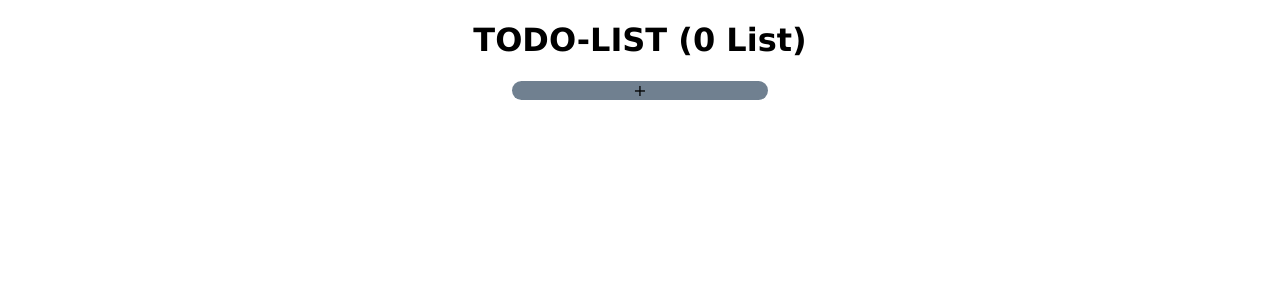
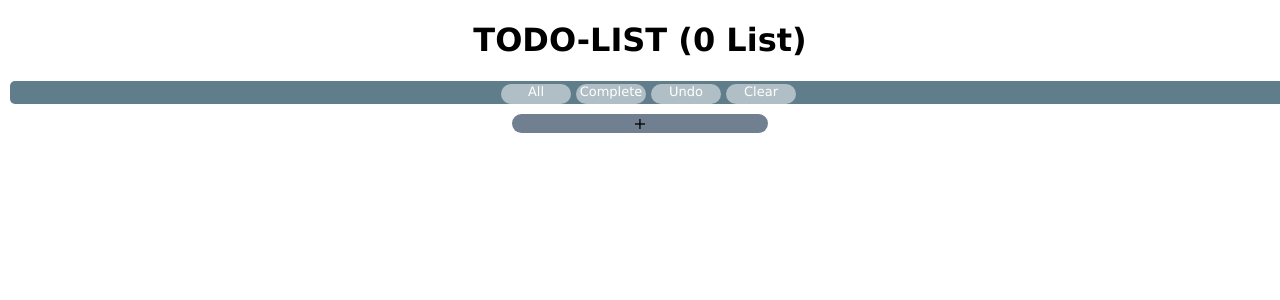
Before and after one commit to KarlChuang/TodoList, a React (Create React App) app: page / in a window 1280 px wide. Shown: the top 300 px of the page. Built offline with nearby package versions, Linux system fonts and the light colour scheme.

Commit message:
Add All show style button & Add clear button

```diff
--- a/src/App.js
+++ b/src/App.js
@@ -6,7 +6,6 @@ class App extends Component {
   constructor(props) {
     super(props);
     this.state = {
-      showStatus: "All",
       TitleArray: []
     }
   }
@@ -111,7 +110,7 @@ class App extends Component {
     this.setState((prevState) => {
       let newTitleArray = prevState.TitleArray;
       newTitleArray.push(
-        {content: "", inputShow: true, showStatus: this.state.showStatus, ItemArray: []}
+        {content: "", inputShow: true, showStatus: "All", ItemArray: []}
       );
       return {TitleArray: newTitleArray};
     })
@@ -144,6 +143,43 @@ class App extends Component {
       return {TitleArray: newTitleArray};
     })
   }
+  handleEveryAllButtonClick = () => {
+    this.setState((prevState) => {
+      let newTitleArray = prevState.TitleArray;
+      for (let i=0; i<newTitleArray.length; i++) {
+        newTitleArray[i].showStatus = "All";
+      }
+      return {TitleArray: newTitleArray};
+    })
+  }
+  handleEveryCompleteButtonClick = () => {
+    this.setState((prevState) => {
+      let newTitleArray = prevState.TitleArray;
+      for (let i=0; i<newTitleArray.length; i++) {
+        newTitleArray[i].showStatus = "Complete";
+      }
+      return {TitleArray: newTitleArray};
+    })
+  }
+  handleEveryUndoButtonClick = () => {
+    this.setState((prevState) => {
+      let newTitleArray = prevState.TitleArray;
+      for (let i=0; i<newTitleArray.length; i++) {
+        newTitleArray[i].showStatus = "Undo";
+      }
+      return {TitleArray: newTitleArray};
+    })
+  }
+  clearAllComplete = () => {
+      let newTitleArray = this.state.TitleArray;
+      for (let i=newTitleArray.length-1; i>=0; i--) {
+        for (let j=newTitleArray[i].ItemArray.length-1; j>=0; j--) {
+          if (newTitleArray[i].ItemArray[j].complete)
+            this.handleItemDelete(i, j);
+      }
+    }
+  }
+
   render() {
     let newTodoList = this.ArrayMapping(this.state.TitleArray);
     const ListNumber = this.state.TitleArray.length;
@@ -151,6 +187,12 @@ class App extends Component {
     return (
       <div className="App">
         <h1>TODO-LIST ({(ListNumber>1) ? ListNumber + " Lists" : ListNumber+ " List"})</h1>
+          <div className="Tool">
+            <div className="ToolBar" onClick={this.handleEveryAllButtonClick}>All</div>
+            <div className="ToolBar" onClick={this.handleEveryCompleteButtonClick}>Complete</div>
+            <div className="ToolBar" onClick={this.handleEveryUndoButtonClick}>Undo</div>
+            <div className="ToolBar" onClick={this.clearAllComplete}>Clear</div>
+          </div>
         <div>
           {newTodoList}
           <div className="AddButton"
```
